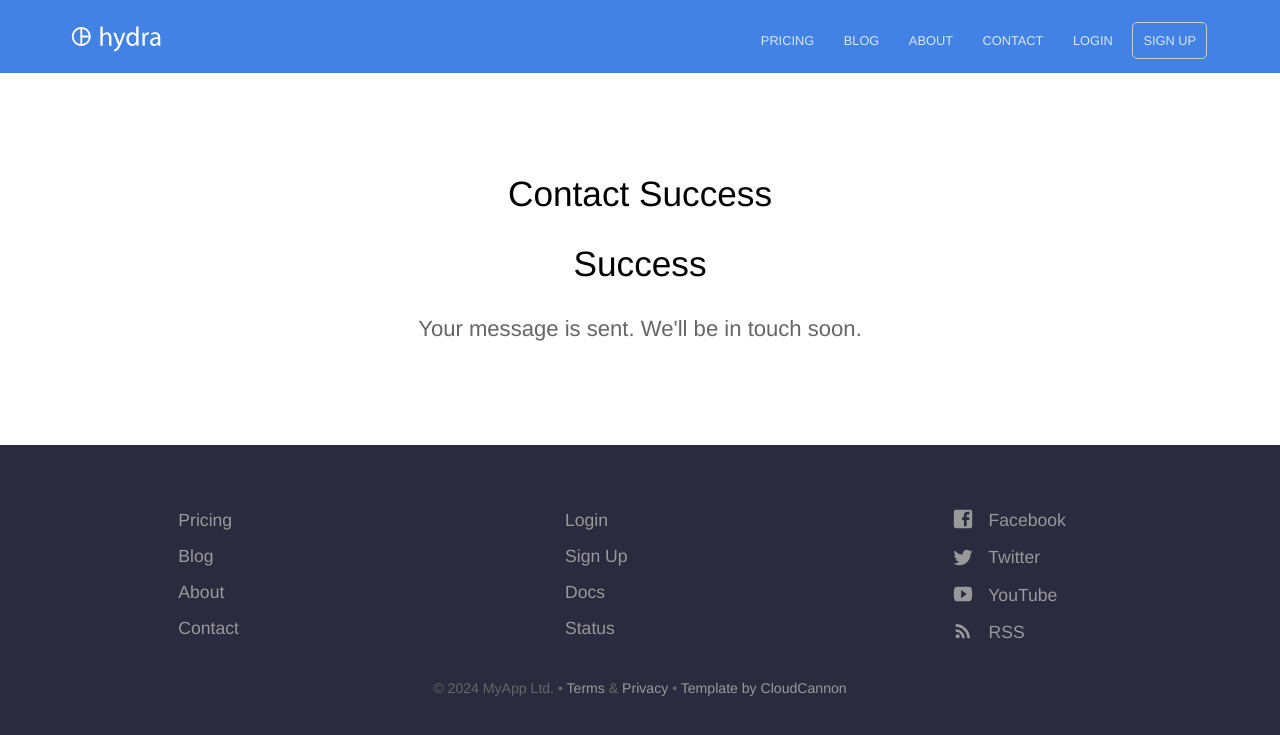
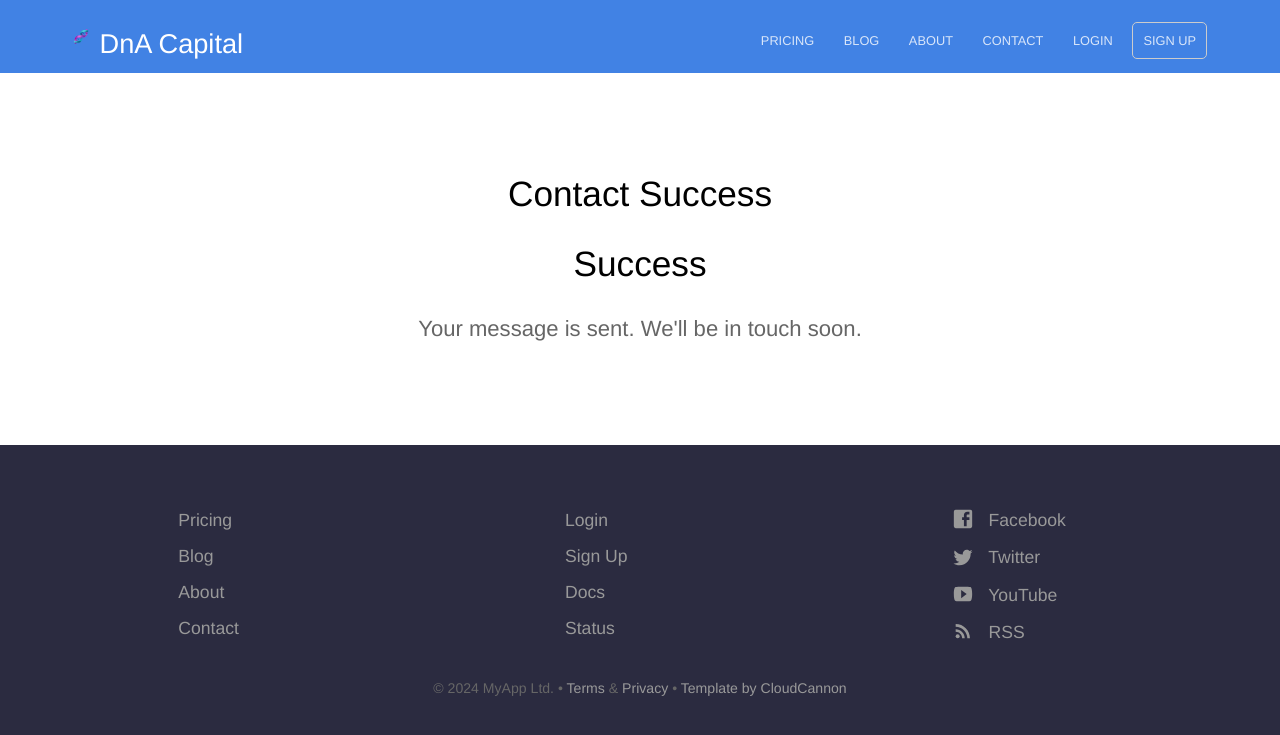
Before and after one commit to mundra-aman/dnacapital.in, a Jekyll site: the page built from contact-success.html, in a window 1280 px wide. Shown: the top 735 px of the page. Built offline with Jekyll 4.4.1, drawn with Linux system fonts in a browser that asks for light colours.

Commit message:
Update default.html

```diff
--- a/_layouts/default.html
+++ b/_layouts/default.html
@@ -23,7 +23,7 @@
 	<body>
 		<header>
 			<div class="container">
-				<div class="company-name"><a href="{{ site.baseurl }}/"><img src="{{ site.baseurl }}/images/logo.svg" alt="Hydra Logo" width="95" height="33" /></a></div>
+				<div class="company-name"><a href="{{ site.baseurl }}/"><img src="{{ site.baseurl }}/images/logo.png" alt="Hydra Logo" width="95" height="33" /></a> DnA Capital </div>
 				{% include navigation.html %}
 			</div>
 		</header>
```
